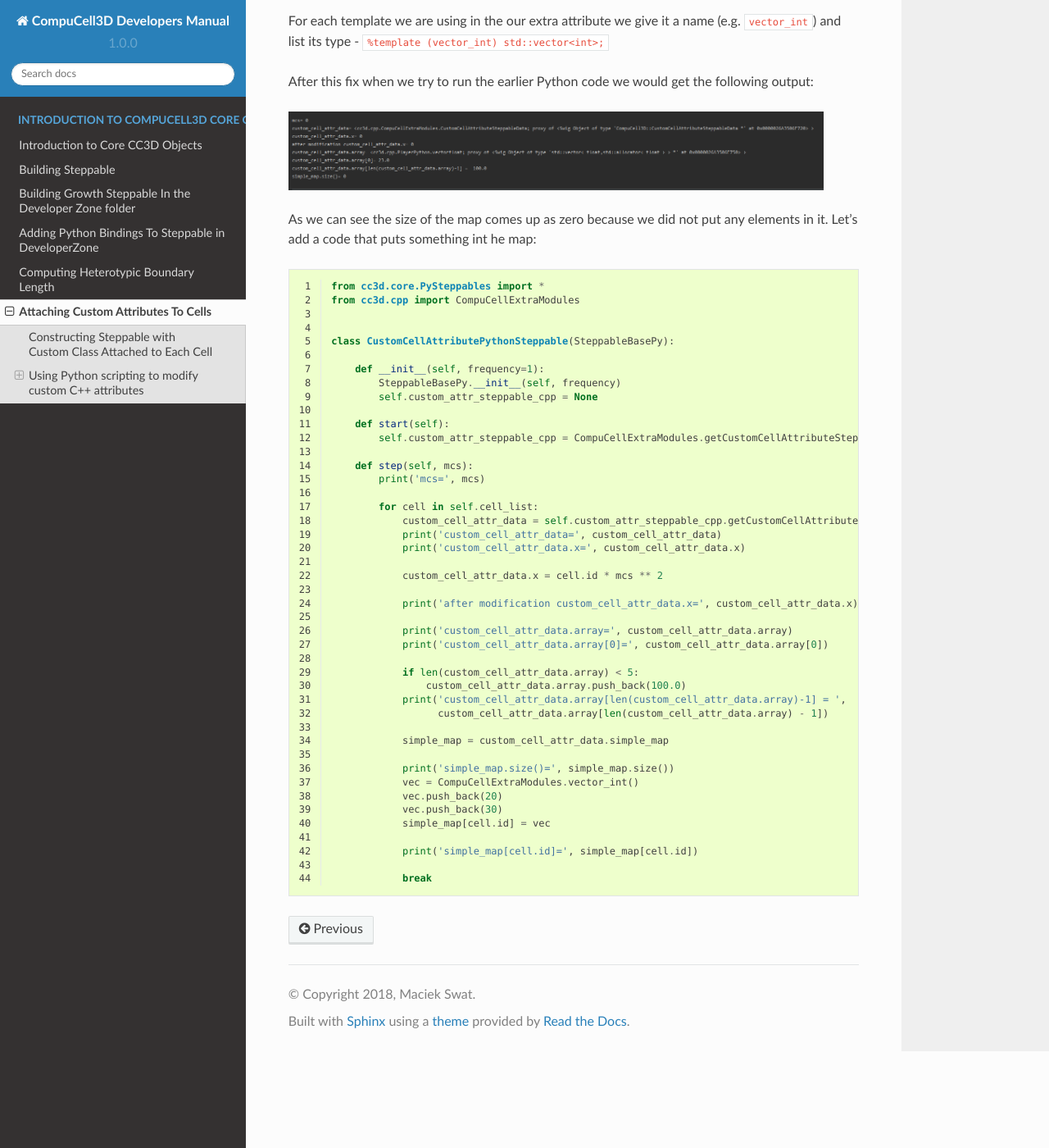
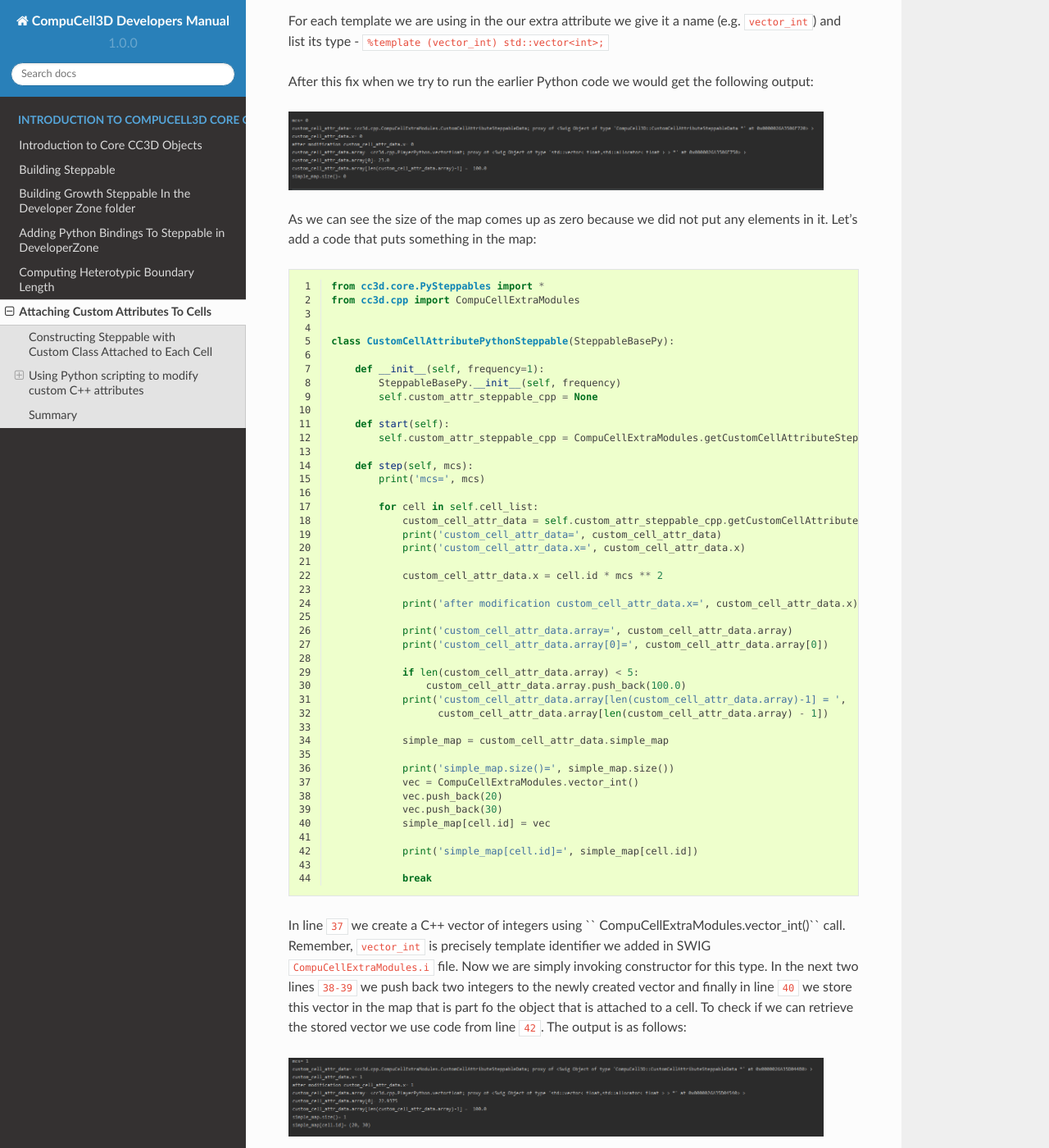
Before and after one commit to CompuCell3D/CompuCell3DDevelopersManual, a Sphinx documentation site: the page built from docs/attaching_attributes_to_cells.rst, in a window 1280 px wide and 1400 px high, scrolled down 14763 px. Shown: the whole window at 82% size. Built offline with Sphinx 7.4.7 and the Read the Docs theme 2.0.0, drawn with Linux system fonts in a browser that asks for light colours; some of the changed text lies outside the part shown.

Commit message:
added new material

```diff
--- a/docs/attaching_attributes_to_cells.rst
+++ b/docs/attaching_attributes_to_cells.rst
@@ -725,7 +725,7 @@ After this fix when we try to run the earlier Python code we would get the follo
 |custom_attrs_05|
 
 As we can see the size of the map comes up as zero because we did not put any elements in it. Let's add a
-code that puts something int he map:
+code that puts something in the map:
 
 .. code-block:: python
     :linenos:
@@ -776,8 +776,20 @@ code that puts something int he map:
                 break
 
 
+In line ``37`` we create a C++ vector of integers using `` CompuCellExtraModules.vector_int()`` call.
+Remember, ``vector_int`` is precisely template identifier we added in SWIG ``CompuCellExtraModules.i`` file.
+Now we are simply invoking constructor for this type. In the next two lines ``38-39`` we push back two integers
+to the newly created vector and finally in line ``40`` we store this vector in the map that is part fo the object
+that is attached to a cell. To check if we can retrieve the stored vector we use code from line ``42``. The output
+is as follows:
 
+|custom_attrs_06|
 
+Summary
+-------
+
+In this section we learned how to attache C++ attribute to each cell, how to modify it from C++ and how to
+interact with complex types that are part of the attached attribute at the Python level.
 
 .. |custom_attrs_01| image:: images/custom_attrs_01.png
    :width: 2.4in
@@ -799,3 +811,7 @@ code that puts something int he map:
 .. |custom_attrs_05| image:: images/custom_attrs_05.png
    :width: 6.8in
    :height: 1.0in
+
+.. |custom_attrs_06| image:: images/custom_attrs_06.png
+   :width: 6.8in
+   :height: 1.0in
```
Also changed, not shown: docs/images/custom_attrs_06.png (added).
